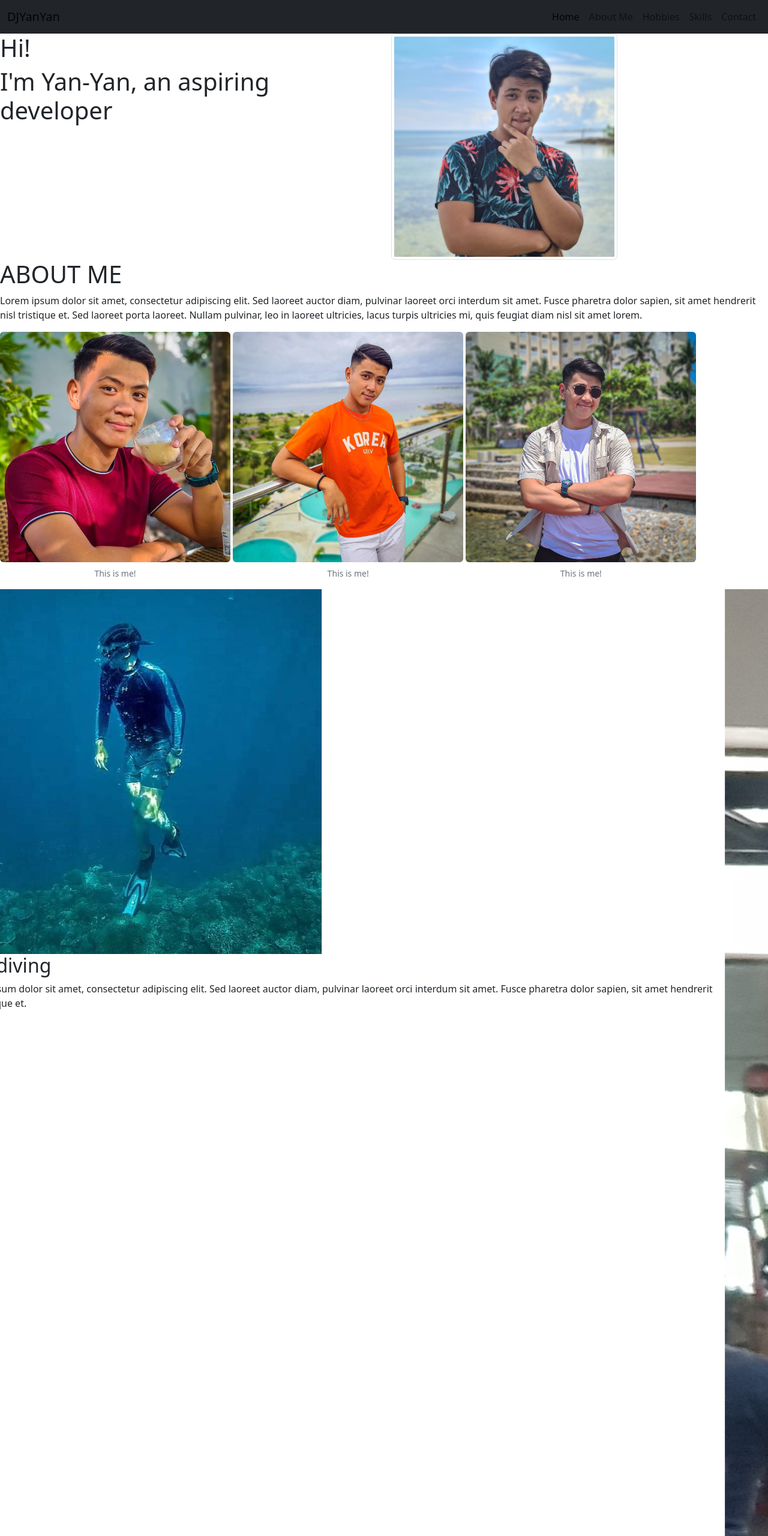
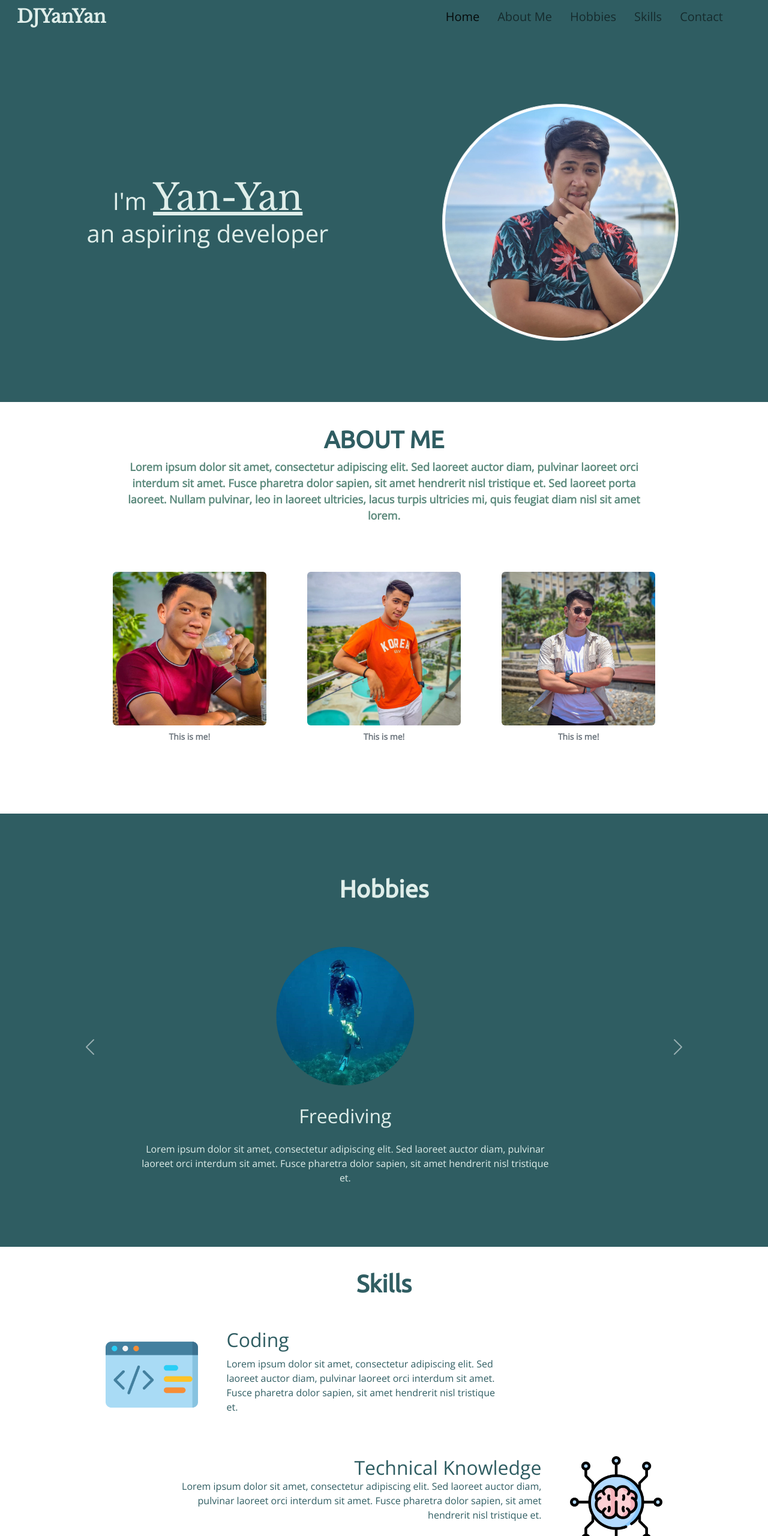
Before and after one commit to DJYanYan/Personal-Website, a plain HTML site: page index.html in a window 1280 px wide. Shown: the top 2560 px of the page at 60% size. Drawn offline with nearby package versions, Linux system fonts and the light colour scheme.

Commit message:
FINAL OUTPUT
Finished CSS with Bootstrap

```diff
--- a/css/styles.css
+++ b/css/styles.css
@@ -1,7 +1,180 @@
+/* COLORS */
+/* #2f5d62
+#5e8b7e
+#a7c4bc
+#DFEEEA */
+
+section {
+    margin: 5%;
+    padding: 3% 0;
+}
+
+body{
+    font-family: 'Open Sans', sans-serif;
+    text-align: center;
+    color: #DFEEEA;
+    background-color: #2f5d62;
+}
+
+.titles {
+    font-family: 'Ubuntu', sans-serif;
+    font-weight: 700;
+
+}
+
+/* NAVBAR */
+
+.navbar {
+    padding: 0 3rem 1rem 1rem;
+}
+
+.nav-item {
+    padding: 0 7px;
+    font-size: 20px;
+}
+
+.navbar-brand {
+    font-size: 30px;
+    color: #DFEEEA;
+    font-family: 'Libre Baskerville', serif;
+}
+
+/* LANDING PAGE */
+
+.titletext {
+    padding-top: 7.5rem;
+}
+
 .home-image {
-    width: 60%
+    width: 70%;
+    border-radius: 100%;
+}
+
+span {
+    font-family: 'Libre Baskerville', serif;
+    font-size: 60px;
+    text-decoration: underline;
+}
+
+/* About Me */
+
+#about-me {
+    background-color: #fff;
+    color: #2f5d62;
+    margin: 0;
+    font-weight: bold;
+}
+
+.about-text {
+    width: 70%;
+    font-size: 18px;
+    margin: auto;
+    color: #5e8b7e;
 }
 
 .figure {
-    width: 30%;
+    width: 20%;
+    margin: 5rem 2rem;
 }
+
+/* HOBBIES */
+
+.hobbypic {
+    position: relative;
+    width: 20%;
+    border-radius: 100%;
+    margin-top: 4rem;
+}
+
+.hobbyText {
+    width: 60%;
+    text-align: center;
+    margin: auto;
+}
+
+.hobbyName {
+    padding: 2rem 0 1rem;
+}
+
+/* SKILLS */
+
+#skills {
+    background-color: #fff;
+    color: #2f5d62;
+    margin: 0;
+}
+
+.mySkills {
+    width: 80%;
+    margin: 50px auto 70px auto;
+}
+
+.skillImageLeft {
+    float: left;
+    width: 15%;
+    margin: 0 3rem;
+}
+
+.skillImageRight {
+    float: right;
+    width: 15%;
+    margin: 0 3rem;
+}
+
+.skillText {
+    text-align: left;
+    width: 70%;
+}
+
+.skillright {
+    text-align: right;
+    margin: auto;
+}
+
+/* CONTACT */
+
+#contact {
+    margin-bottom: 0;
+}
+
+/* FOOTER */
+
+#footer {
+    background-color: #fff;
+    margin: 0;
+    color: #2f5d62;
+    font-weight: bold;
+}
+
+a:link {
+    text-decoration: none;
+}
+
+.ficon {
+    margin: 40px 5px;
+}
+
+.footer-link {
+    margin: 0 2rem;
+}
+
+/* CONTACT BUTTON */
+
+.btn {
+    -webkit-border-radius: 60;
+    -moz-border-radius: 60;
+    border-radius: 60px;
+    font-family: Arial;
+    color: #DFEEEA;
+    font-size: 20px;
+    background: #5e8b7e;
+    padding: 10px 20px 10px 20px;
+    text-decoration: none;
+    margin: 4rem;
+    margin-top: 40px;
+  }
+
+  .btn:hover {
+    background: #a7c4bc;
+    text-decoration: none;
+  }
--- a/index.html
+++ b/index.html
@@ -6,21 +6,25 @@
     <meta http-equiv="X-UA-Compatible" content="IE=edge">
     <meta name="viewport" content="width=device-width, initial-scale=1.0">
 
+    <script src="https://kit.fontawesome.com/0e88ab75b9.js" crossorigin="anonymous"></script>
+
+    <link href="https://cdn.jsdelivr.net/npm/bootstrap@5.2.0/dist/css/bootstrap.min.css" rel="stylesheet" integrity="sha384-gH2yIJqKdNHPEq0n4Mqa/HGKIhSkIHeL5AyhkYV8i59U5AR6csBvApHHNl/vI1Bx" crossorigin="anonymous">
+
+    <link rel="preconnect" href="https://fonts.googleapis.com">
+    <link rel="preconnect" href="https://fonts.gstatic.com" crossorigin>
+    <link href="https://fonts.googleapis.com/css2?family=Libre+Baskerville&family=Open+Sans&family=Ubuntu&display=swap" rel="stylesheet">
+
     <link rel="stylesheet" href="css/styles.css">
 
-    <link href="https://cdn.jsdelivr.net/npm/bootstrap@5.2.0/dist/css/bootstrap.min.css" rel="stylesheet" integrity="sha384-gH2yIJqKdNHPEq0n4Mqa/HGKIhSkIHeL5AyhkYV8i59U5AR6csBvApHHNl/vI1Bx" crossorigin="anonymous">
-    <script src="https://cdn.jsdelivr.net/npm/@popperjs/core@2.11.5/dist/umd/popper.min.js" integrity="sha384-Xe+8cL9oJa6tN/veChSP7q+mnSPaj5Bcu9mPX5F5xIGE0DVittaqT5lorf0EI7Vk" crossorigin="anonymous"></script>
-    <script src="https://cdn.jsdelivr.net/npm/bootstrap@5.2.0/dist/js/bootstrap.min.js" integrity="sha384-ODmDIVzN+pFdexxHEHFBQH3/9/vQ9uori45z4JjnFsRydbmQbmL5t1tQ0culUzyK" crossorigin="anonymous"></script>
-
-    <title>Document</title>
+    <title>Yan-Yan's Personal Website</title>
 </head>
 
 <body>
 
     <!-- NAVIGATION BAR -->
-    <nav class="navbar navbar-expand-lg sticky-top bg-dark">
+    <nav class="navbar navbar-expand-lg nav-light">
         <div class="container-fluid">
-            <a class="navbar-brand" href="#">DJYanYan</a>
+            <a class="navbar-brand titles" href="#">DJYanYan</a>
 
             <button class="navbar-toggler" type="button" data-bs-toggle="collapse" data-bs-target="#navbarSupportedContent" aria-controls="navbarSupportedContent" aria-expanded="false" aria-label="Toggle navigation">
               <span class="navbar-toggler-icon"></span>
@@ -32,16 +36,16 @@
                         <a class="nav-link active" href="#" aria-current="page">Home</a>
                     </li>
                     <li class="nav-item">
-                        <a class="nav-link" href="#">About Me</a>
+                        <a class="nav-link" href="#about-me">About Me</a>
                     </li>
                     <li class="nav-item">
-                        <a class="nav-link" href="#">Hobbies</a>
+                        <a class="nav-link" href="#hobbies">Hobbies</a>
                     </li>
                     <li class="nav-item">
-                        <a class="nav-link" href="#">Skills</a>
+                        <a class="nav-link" href="#skills">Skills</a>
                     </li>
                     <li class="nav-item">
-                        <a class="nav-link" href="#">Contact</a>
+                        <a class="nav-link" href="#footer">Contact</a>
                     </li>
                 </ul>
             </div>
@@ -53,8 +57,7 @@
     <section id="title">
         <div class="row">
             <div class="col-lg-6">
-                <h1>Hi!</h1>
-                <h1>I'm Yan-Yan, an aspiring developer</h1>
+                <h1 class="titletext">I'm <span>Yan-Yan</span> <br> an aspiring developer</h1>
             </div>
 
             <div class="col-lg-6">
@@ -66,8 +69,8 @@
     <!-- ABOUT ME -->
 
     <section id="about-me">
-        <h1>ABOUT ME</h1>
-        <p>
+        <h1 class="titles">ABOUT ME</h1>
+        <p class="about-text">
             Lorem ipsum dolor sit amet, consectetur adipiscing elit. Sed laoreet auctor diam, pulvinar laoreet orci interdum sit amet. Fusce pharetra dolor sapien, sit amet hendrerit nisl tristique et. Sed laoreet porta laoreet. Nullam pulvinar, leo in laoreet ultricies, lacus turpis ultricies mi, quis feugiat diam nisl sit amet lorem.
         </p>
 
@@ -89,22 +92,26 @@
 
     <!-- HOBBIES -->
 
+    <section id="hobbies">
+
+    <h1 class="titles">Hobbies</h1>
+
     <div class="carousel slide" id="hobby-carousel" data-bs-ride="carousel">
         <div class="carousel-inner">
             <div class="carousel-item active">
-                <img src="images/freedive.jpg" alt="Freediving">
-                <h2>Freediving</h2>
-                <p>Lorem ipsum dolor sit amet, consectetur adipiscing elit. Sed laoreet auctor diam, pulvinar laoreet orci interdum sit amet. Fusce pharetra dolor sapien, sit amet hendrerit nisl tristique et.</p>
+                <img class="hobbypic" src="images/freedive.jpg" alt="Freediving">
+                <h2 class="hobbyName">Freediving</h2>
+                <p class="hobbyText">Lorem ipsum dolor sit amet, consectetur adipiscing elit. Sed laoreet auctor diam, pulvinar laoreet orci interdum sit amet. Fusce pharetra dolor sapien, sit amet hendrerit nisl tristique et.</p>
             </div>
             <div class="carousel-item">
-                <img src="images/gym.jpg" alt="Gym">
-                <h2>Gym</h2>
-                <p>Lorem ipsum dolor sit amet, consectetur adipiscing elit. Sed laoreet auctor diam, pulvinar laoreet orci interdum sit amet. Fusce pharetra dolor sapien, sit amet hendrerit nisl tristique et.</p>
+                <img class="hobbypic" src="images/gym.jpg" alt="Gym">
+                <h2 class="hobbyName">Gym</h2>
+                <p class="hobbyText">Lorem ipsum dolor sit amet, consectetur adipiscing elit. Sed laoreet auctor diam, pulvinar laoreet orci interdum sit amet. Fusce pharetra dolor sapien, sit amet hendrerit nisl tristique et.</p>
             </div>
             <div class="carousel-item">
-                <img src="images/kayak.jpg" alt="Kayaking">
-                <h2>Kayaking</h2>
-                <p>Lorem ipsum dolor sit amet, consectetur adipiscing elit. Sed laoreet auctor diam, pulvinar laoreet orci interdum sit amet. Fusce pharetra dolor sapien, sit amet hendrerit nisl tristique et.</p>
+                <img class="hobbypic" src="images/kayak.jpg" alt="Kayaking">
+                <h2 class="hobbyName">Kayaking</h2>
+                <p class="hobbyText">Lorem ipsum dolor sit amet, consectetur adipiscing elit. Sed laoreet auctor diam, pulvinar laoreet orci interdum sit amet. Fusce pharetra dolor sapien, sit amet hendrerit nisl tristique et.</p>
             </div>
         </div>
 
@@ -118,33 +125,60 @@
         </button>
     </div>
 
+    </section>
+
     <!-- SKILLS -->
 
-    <h2>Skills</h2>
+    <section id="skills">
 
-    <h2>Coding</h2>
-    <p>Lorem ipsum dolor sit amet, consectetur adipiscing elit. Sed laoreet auctor diam, pulvinar laoreet orci interdum sit amet. Fusce pharetra dolor sapien, sit amet hendrerit nisl tristique et.</p>
+    <h1 class="titles">Skills</h1>
 
-    <h2>Technical Knowledge</h2>
-    <p>Lorem ipsum dolor sit amet, consectetur adipiscing elit. Sed laoreet auctor diam, pulvinar laoreet orci interdum sit amet. Fusce pharetra dolor sapien, sit amet hendrerit nisl tristique et.</p>
+    <div class="mySkills">
+    <img class="skillImageLeft" src="images/code.png" alt="Coding">
+    <h2 class="skillText">Coding</h2>
+    <p class="skillText">Lorem ipsum dolor sit amet, consectetur adipiscing elit. Sed laoreet auctor diam, pulvinar laoreet orci interdum sit amet. Fusce pharetra dolor sapien, sit amet hendrerit nisl tristique et.</p>
+    </div>
 
-    <h2>Commnication</h2>
-    <p>Lorem ipsum dolor sit amet, consectetur adipiscing elit. Sed laoreet auctor diam, pulvinar laoreet orci interdum sit amet. Fusce pharetra dolor sapien, sit amet hendrerit nisl tristique et.</p>
+    <div class="mySkills">
+    <img class="skillImageRight" src="images/technical.png" alt="Technical Knowledge">
+    <h2 class="skillText skillright">Technical Knowledge</h2>
+    <p class="skillText skillright">Lorem ipsum dolor sit amet, consectetur adipiscing elit. Sed laoreet auctor diam, pulvinar laoreet orci interdum sit amet. Fusce pharetra dolor sapien, sit amet hendrerit nisl tristique et.</p>
+    </div>
+
+    <div class="mySkills">
+    <img class="skillImageLeft" src="images/group.png" alt="Communication">
+    <h2 class="skillText">Commnication</h2>
+    <p class="skillText">Lorem ipsum dolor sit amet, consectetur adipiscing elit. Sed laoreet auctor diam, pulvinar laoreet orci interdum sit amet. Fusce pharetra dolor sapien, sit amet hendrerit nisl tristique et.</p>
+
+    </div>
+
+    </section>
 
     <!-- CONTACT  -->
 
-    <h2>Let's get in touch</h2>
+    <section id="contact">
+
+    <h1 class="titles">Let's get in touch</h1>
     <h3>I can help you with your developing needs.</h3>
-    <a href=""></a>
+    <a class="btn" href="mailto:dj.ralphyan@gmail.com">CONTACT ME!</a>
+
+    </section>
 
     <!-- FOOTER -->
 
+    <section id="footer">
+
     <div class="bottom">
-        <a class="footer-link" href="https://www.facebook.com/">Facebook</a>
-        <a class="footer-link" href="https://twitter.com/">Instagram</a>
-        <a class="footer-link" href="https://www.appbrewery.co/">Github</a>
+        <a class="footer-link" href="https://www.facebook.com/"><i class="ficon fa-brands fa-facebook"></i> Facebook</a>
+        <a class="footer-link" href="https://twitter.com/"><i class="ficon fa-brands fa-instagram"></i> Instagram</a>
+        <a class="footer-link" href="https://www.appbrewery.co/"><i class="ficon fa-brands fa-github"></i> Github</a>
         <p class="copyright">©2022 Ralph Christian De Jesus</p>
     </div>
+
+    </section>
+
+    <script src="https://cdn.jsdelivr.net/npm/@popperjs/core@2.11.5/dist/umd/popper.min.js" integrity="sha384-Xe+8cL9oJa6tN/veChSP7q+mnSPaj5Bcu9mPX5F5xIGE0DVittaqT5lorf0EI7Vk" crossorigin="anonymous"></script>
+    <script src="https://cdn.jsdelivr.net/npm/bootstrap@5.2.0/dist/js/bootstrap.min.js" integrity="sha384-ODmDIVzN+pFdexxHEHFBQH3/9/vQ9uori45z4JjnFsRydbmQbmL5t1tQ0culUzyK" crossorigin="anonymous"></script>
 
 </body>
 
```
Also changed, not shown: images/code.png (added), images/group.png (added), images/technical.png (added).
